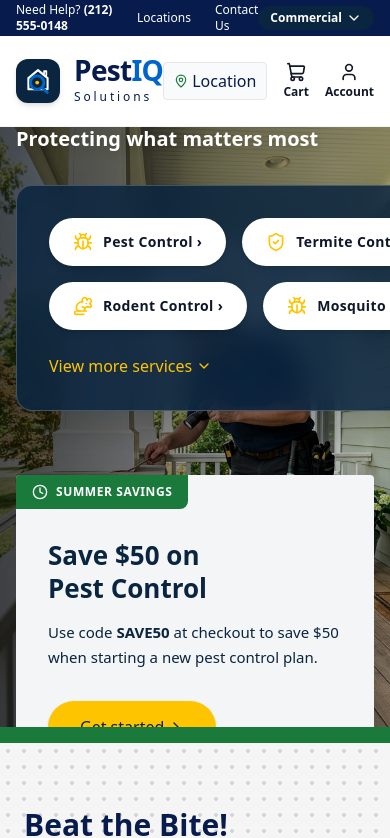
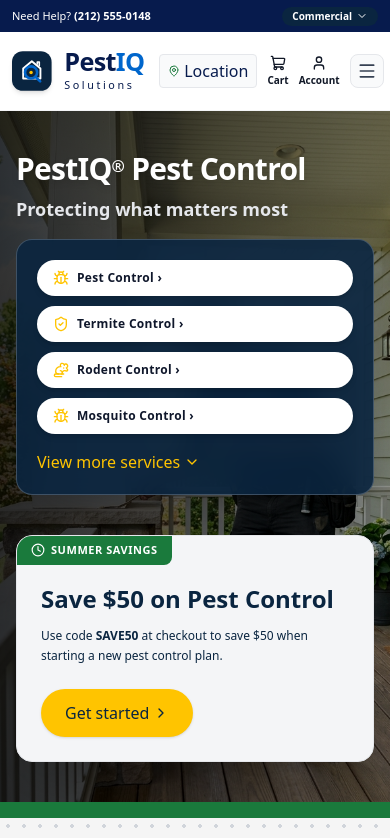
Before and after one commit to WebDesigner019/pestiq-solution-web, a Next.js app: page / in a window 390 px wide. Shown: the top 838 px of the page. Built offline with nearby package versions, Linux system fonts and the light colour scheme.

Commit message:
Complete Mobile Layout Refactor: Fix hero section card clipping, mobile top utility bar wrapping, service pill grid, and general pest missing image path

```diff
--- a/app/page.tsx
+++ b/app/page.tsx
@@ -91,16 +91,16 @@
       <Header />
       <main className="w-full">
         {/* Section 1: HERO */}
-        <section className="relative w-full h-[600px] flex items-center bg-[#f4f3f0] overflow-hidden">
+        <section className="relative w-full min-h-[540px] md:h-[620px] py-10 md:py-0 flex items-center bg-[#f4f3f0] overflow-hidden">
           {/* Background Image Container */}
           <div className="absolute inset-0 z-0">
             <img
               src="/images/pestiq-technician-home.jpg"
               alt="Pest Technician"
-              className="w-full h-full object-cover"
+              className="w-full h-full object-cover object-center"
             />
             {/* Dark gradient overlay for text readability on left */}
-            <div className="absolute inset-0 bg-gradient-to-r from-black/70 via-black/40 to-transparent"></div>
+            <div className="absolute inset-0 bg-gradient-to-r from-black/80 via-black/60 md:via-black/40 to-black/30 md:to-transparent"></div>
           </div>
 
           {/* Diagonal Dark Blue Shape on Right */}
@@ -109,54 +109,58 @@
             style={{ clipPath: "polygon(40% 0, 100% 0, 100% 100%, 0% 100%)" }}
           ></div>
 
-          <div className="relative z-10 max-w-7xl mx-auto px-4 md:px-8 w-full flex flex-col md:flex-row justify-between items-center gap-8">
+          <div className="relative z-10 max-w-7xl mx-auto px-4 sm:px-6 md:px-8 w-full flex flex-col md:flex-row justify-between items-center gap-6 sm:gap-8">
             <div className="text-white w-full md:w-[55%]">
-              <h1 className="text-4xl md:text-5xl lg:text-6xl font-black mb-4 tracking-tight drop-shadow-md">PestIQ<sup className="text-lg md:text-xl lg:text-2xl top-[-0.5em]">®</sup> Pest Control</h1>
-              <p className="text-xl md:text-2xl font-bold mb-8 drop-shadow-md">Protecting what matters most</p>
+              <h1 className="text-3xl sm:text-4xl md:text-5xl lg:text-6xl font-black mb-2 sm:mb-4 tracking-tight drop-shadow-md">
+                PestIQ<sup className="text-base sm:text-lg md:text-xl lg:text-2xl top-[-0.5em]">®</sup> Pest Control
+              </h1>
+              <p className="text-lg sm:text-xl md:text-2xl font-bold mb-4 sm:mb-8 drop-shadow-md text-gray-200">
+                Protecting what matters most
+              </p>
 
-              <div className="bg-[#0a2540]/85 backdrop-blur-md border border-white/20 p-8 rounded-2xl shadow-2xl w-max mt-4">
-                <div className="flex flex-wrap gap-4 mb-6 max-w-[500px]">
-                  <Link href="/pests/ants" className="bg-white hover:bg-gray-100 rounded-full px-6 py-3.5 transition-colors flex items-center gap-2.5 shadow-md w-max">
-                    <Bug className="w-5 h-5 text-[#ffc400]"/>
-                    <span className="font-extrabold text-slate-900 text-sm tracking-wide">Pest Control ›</span>
+              <div className="bg-[#0a2540]/90 backdrop-blur-md border border-white/20 p-5 sm:p-8 rounded-2xl shadow-2xl w-full max-w-[520px]">
+                <div className="grid grid-cols-1 sm:grid-cols-2 gap-2.5 sm:gap-3.5 mb-4 sm:mb-6">
+                  <Link href="/pests/ants" className="bg-white hover:bg-gray-100 rounded-full px-4 sm:px-5 py-2.5 sm:py-3 transition-colors flex items-center gap-2 shadow-md">
+                    <Bug className="w-4 h-4 sm:w-5 sm:h-5 text-[#ffc400] flex-shrink-0"/>
+                    <span className="font-extrabold text-slate-900 text-xs sm:text-sm tracking-wide truncate">Pest Control ›</span>
                   </Link>
-                  <Link href="/pests/termites" className="bg-white hover:bg-gray-100 rounded-full px-6 py-3.5 transition-colors flex items-center gap-2.5 shadow-md w-max">
-                    <ShieldCheck className="w-5 h-5 text-[#ffc400]"/>
-                    <span className="font-extrabold text-slate-900 text-sm tracking-wide">Termite Control ›</span>
+                  <Link href="/pests/termites" className="bg-white hover:bg-gray-100 rounded-full px-4 sm:px-5 py-2.5 sm:py-3 transition-colors flex items-center gap-2 shadow-md">
+                    <ShieldCheck className="w-4 h-4 sm:w-5 sm:h-5 text-[#ffc400] flex-shrink-0"/>
+                    <span className="font-extrabold text-slate-900 text-xs sm:text-sm tracking-wide truncate">Termite Control ›</span>
                   </Link>
-                  <Link href="/pests/rodents" className="bg-white hover:bg-gray-100 rounded-full px-6 py-3.5 transition-colors flex items-center gap-2.5 shadow-md w-max">
-                    <Rat className="w-5 h-5 text-[#ffc400]"/>
-                    <span className="font-extrabold text-slate-900 text-sm tracking-wide">Rodent Control ›</span>
+                  <Link href="/pests/rodents" className="bg-white hover:bg-gray-100 rounded-full px-4 sm:px-5 py-2.5 sm:py-3 transition-colors flex items-center gap-2 shadow-md">
+                    <Rat className="w-4 h-4 sm:w-5 sm:h-5 text-[#ffc400] flex-shrink-0"/>
+                    <span className="font-extrabold text-slate-900 text-xs sm:text-sm tracking-wide truncate">Rodent Control ›</span>
                   </Link>
-                  <Link href="/pests/mosquitoes" className="bg-white hover:bg-gray-100 rounded-full px-6 py-3.5 transition-colors flex items-center gap-2.5 shadow-md w-max">
-                    <Mosquito className="w-5 h-5 text-[#ffc400]"/>
-                    <span className="font-extrabold text-slate-900 text-sm tracking-wide">Mosquito & Tick Control ›</span>
+                  <Link href="/pests/mosquitoes" className="bg-white hover:bg-gray-100 rounded-full px-4 sm:px-5 py-2.5 sm:py-3 transition-colors flex items-center gap-2 shadow-md">
+                    <Mosquito className="w-4 h-4 sm:w-5 sm:h-5 text-[#ffc400] flex-shrink-0"/>
+                    <span className="font-extrabold text-slate-900 text-xs sm:text-sm tracking-wide truncate">Mosquito Control ›</span>
                   </Link>
                 </div>
                 <button
                   onClick={() => { document.getElementById('pest-library')?.scrollIntoView({ behavior: 'smooth' }) }}
-                  className="text-[#ffc400] hover:text-white font-bold text-[15px] transition-colors flex items-center gap-1"
+                  className="text-[#ffc400] hover:text-white font-bold text-xs sm:text-[15px] transition-colors flex items-center gap-1"
                 >
                   View more services <ChevronDown className="w-4 h-4" />
                 </button>
               </div>
             </div>
 
-            <div className="w-full md:w-[45%] flex justify-end md:pr-4 mt-8 md:mt-0">
-              <div className="bg-[#f4f5f7] rounded shadow-2xl overflow-hidden w-full max-w-sm relative">
+            <div className="w-full md:w-[45%] flex justify-center md:justify-end mt-4 md:mt-0">
+              <div className="bg-[#f4f5f7] rounded-2xl shadow-2xl overflow-hidden w-full max-w-sm relative border border-gray-200">
                 {/* Floating Green Badge */}
-                <div className="absolute top-0 left-0 bg-[#1a7a3c] text-white px-4 py-2 font-bold text-[12px] uppercase tracking-wider flex items-center gap-2 rounded-br-lg z-20">
-                  <Clock className="w-4 h-4" /> SUMMER SAVINGS
+                <div className="absolute top-0 left-0 bg-[#1a7a3c] text-white px-3.5 py-1.5 font-bold text-[11px] uppercase tracking-wider flex items-center gap-1.5 rounded-br-lg z-20">
+                  <Clock className="w-3.5 h-3.5" /> SUMMER SAVINGS
                 </div>
 
-                <div className="p-8 pt-16">
-                  <h2 className="text-[26px] leading-tight font-black text-[#0a2540] mb-4">Save $50 on Pest Control</h2>
-                  <p className="text-[#0a2540] font-medium mb-8 text-[15px] leading-relaxed">
+                <div className="p-6 sm:p-8 pt-12 sm:pt-14">
+                  <h2 className="text-2xl sm:text-[26px] leading-tight font-black text-[#0a2540] mb-3">Save $50 on Pest Control</h2>
+                  <p className="text-[#0a2540] font-medium mb-6 text-xs sm:text-[15px] leading-relaxed">
                     Use code <strong className="font-bold">SAVE50</strong> at checkout to save $50 when starting a new pest control plan.
                   </p>
                   <button
                     onClick={() => setIsAddressModalOpen(true)}
-                    className="bg-[#ffc400] hover:bg-[#e6af00] text-[#0a2540] font-bold text-[15px] px-8 py-3.5 rounded-full transition-all flex items-center gap-1 w-max shadow-sm"
+                    className="bg-[#ffc400] hover:bg-[#e6af00] text-[#0a2540] font-bold text-xs sm:text-[15px] px-6 sm:px-8 py-3 sm:py-3.5 rounded-full transition-all flex items-center gap-1 w-max shadow-sm"
                   >
                     Get started <ChevronRight className="w-4 h-4" />
                   </button>
--- a/app/pests/[slug]/page.tsx
+++ b/app/pests/[slug]/page.tsx
@@ -288,11 +288,11 @@
         </div>
 
         {/* Hero Section */}
-        <section className="relative w-full h-[400px] flex items-center justify-center bg-gray-900">
+        <section className="relative w-full min-h-[360px] md:h-[420px] py-12 md:py-0 flex items-center justify-center bg-gray-900">
           <div className="absolute inset-0 z-0">
             {/* Fallback color if image is missing */}
             <div className="absolute inset-0 bg-[#071b4d] opacity-80 z-10" />
-            <img src={pest.heroImage} alt={pest.name} className="w-full h-full object-cover" />
+            <img src={pest.heroImage} alt={pest.name} className="w-full h-full object-cover object-center" />
           </div>
           <div className="relative z-20 text-center text-white max-w-3xl px-4">
             <h1 className="text-4xl md:text-5xl font-bold mb-4">{pest.title}</h1>
--- a/app/pests/general/page.tsx
+++ b/app/pests/general/page.tsx
@@ -44,7 +44,7 @@
     { name: "Cockroaches", image: "/images/cockroach.jpg", title: "Keep roaches out of your kitchen.", desc: "Cockroaches are resilient pests that can contaminate food and spread disease. Our targeted treatments get to the source." },
     { name: "Bed Bugs", image: "/images/bedroom.jpg", title: "Sleep tight, don't let the bed bugs bite.", desc: "Bed bugs are notoriously difficult to eliminate. We use specialized techniques to ensure your home is completely bed bug free." },
     { name: "Mice & Rats", image: "/images/rodent.jpg", title: "Stop rodents in their tracks.", desc: "Rodents can cause structural damage and pose health risks. We focus on exclusion and elimination." },
-    { name: "Termites", image: "/images/termite.jpg", title: "Protect your biggest investment.", desc: "Termites silently destroy wood structures. We offer advanced baiting and liquid treatments to stop them." },
+    { name: "Termites", image: "/images/suburban-houses.png", title: "Protect your biggest investment.", desc: "Termites silently destroy wood structures. We offer advanced baiting and liquid treatments to stop them." },
     { name: "Spiders", image: "/images/spider.jpg", title: "Clear the webs and keep spiders away.", desc: "We knock down webs and apply perimeter treatments to keep spiders outside where they belong." }
   ];
 
@@ -55,10 +55,10 @@
       <Header />
       <main className="w-full">
         {/* HERO SECTION */}
-        <section className="relative w-full h-[500px] md:h-[600px] flex items-center bg-gray-900 overflow-hidden">
+        <section className="relative w-full min-h-[420px] md:h-[600px] py-12 md:py-0 flex items-center bg-gray-900 overflow-hidden">
           <div className="absolute inset-0 z-0">
             <img
-              src="/images/pest-technician.jpg"
+              src="/images/pestiq-technician-home.jpg"
               alt="Pest Technician"
               className="w-full h-full object-cover opacity-70 object-center"
             />
--- a/components/Header.tsx
+++ b/components/Header.tsx
@@ -42,28 +42,28 @@
     <header className="relative w-full z-50 flex flex-col font-sans">
       {/* Tier 1 - Utility Bar */}
       <div
-        className="w-full flex items-center justify-between px-4 md:px-8 text-white text-xs"
-        style={{ backgroundColor: "#071b4d", height: "36px" }}
+        className="w-full flex items-center justify-between px-3 md:px-8 text-white text-[11px] sm:text-xs"
+        style={{ backgroundColor: "#071b4d", minHeight: "32px" }}
       >
-        <div className="flex items-center space-x-6">
+        <div className="flex items-center space-x-3 sm:space-x-6">
           <span>Need Help? <a href="tel:2125550148" className="font-semibold hover:underline">(212) 555-0148</a></span>
-          <Link href="/locations" className="hover:underline">Locations</Link>
-          <Link href="/contact" className="hover:underline">Contact Us</Link>
+          <Link href="/locations" className="hidden sm:inline hover:underline">Locations</Link>
+          <Link href="/contact" className="hidden sm:inline hover:underline">Contact Us</Link>
         </div>
         <div>
           <Link
             href="/commercial"
-            className="px-3 py-1 rounded-full text-white font-semibold transition-opacity hover:opacity-80 flex items-center"
+            className="px-2.5 py-0.5 rounded-full text-white font-semibold transition-opacity hover:opacity-80 flex items-center text-[10px] sm:text-xs"
             style={{ backgroundColor: "#0a2540" }}
           >
-            Commercial <ChevronDown className="w-4 h-4 ml-1" />
+            Commercial <ChevronDown className="w-3 h-3 ml-1" />
           </Link>
         </div>
       </div>
 
       {/* Tier 2 - Brand Bar */}
-      <div className="w-full bg-white flex items-center justify-between px-4 md:px-8 py-4 border-b border-gray-100 relative">
-        <div className="flex-shrink-0 flex items-center">
+      <div className="w-full bg-white flex items-center justify-between px-3 sm:px-6 md:px-8 py-2.5 sm:py-4 border-b border-gray-100 relative">
+        <div className="flex-shrink-0 flex items-center scale-90 sm:scale-100 origin-left">
           <Logo />
         </div>
 
@@ -81,41 +81,41 @@
         </div>
 
         {/* Right: Icons */}
-        <div className="flex items-center space-x-4 sm:space-x-6">
+        <div className="flex items-center space-x-2.5 sm:space-x-5">
           {/* Mobile Location Quick Button */}
           <button
             onClick={() => setIsAddressModalOpen(true)}
-            className="md:hidden flex items-center gap-1 bg-gray-50 border border-gray-200 px-2.5 py-1.5 rounded text-[11px] font-bold text-[#071b4d]"
+            className="md:hidden flex items-center gap-1 bg-gray-50 border border-gray-200 px-2 py-1 rounded text-[10px] font-bold text-[#071b4d]"
           >
-            <MapPin className="w-3.5 h-3.5 text-[#1a7a3c]" />
-            <span className="truncate max-w-[80px]">{zipCode ? serviceArea.split(",")[0] : "Location"}</span>
+            <MapPin className="w-3 h-3 text-[#1a7a3c]" />
+            <span className="truncate max-w-[65px]">{zipCode ? serviceArea.split(",")[0] : "Location"}</span>
           </button>
 
           <a href="tel:2125550148" className="hidden sm:flex flex-col items-center text-gray-700 hover:text-[#071b4d]">
-            <Phone className="w-5 h-5 mb-0.5" />
-            <span className="text-xs font-semibold">Call</span>
+            <Phone className="w-4 h-4 sm:w-5 sm:h-5 mb-0.5" />
+            <span className="text-[10px] sm:text-xs font-semibold">Call</span>
           </a>
           <Link href="/cart" className="flex flex-col items-center text-gray-700 hover:text-[#071b4d] relative">
-            <ShoppingCart className="w-5 h-5 mb-0.5" />
-            <span className="text-xs font-semibold">Cart</span>
+            <ShoppingCart className="w-4 h-4 sm:w-5 sm:h-5 mb-0.5" />
+            <span className="text-[10px] sm:text-xs font-semibold">Cart</span>
             {cartItem !== null && (
-              <span className="absolute -top-1 -right-2 bg-red-600 text-white text-[10px] font-bold px-1.5 py-0.5 rounded-full">
+              <span className="absolute -top-1 -right-2 bg-red-600 text-white text-[9px] font-bold px-1.5 py-0.5 rounded-full">
                 1
               </span>
             )}
           </Link>
           <Link href="/portal" className="flex flex-col items-center text-gray-700 hover:text-[#071b4d]">
-            <User className="w-5 h-5 mb-0.5" />
-            <span className="text-xs font-semibold">Account</span>
+            <User className="w-4 h-4 sm:w-5 sm:h-5 mb-0.5" />
+            <span className="text-[10px] sm:text-xs font-semibold">Account</span>
           </Link>
 
           {/* Mobile menu button */}
           <button
-            className="md:hidden flex items-center justify-center text-gray-700 p-1 rounded-lg border border-gray-200"
+            className="md:hidden flex items-center justify-center text-gray-700 p-1.5 rounded-lg border border-gray-200 bg-gray-50"
             onClick={() => setMobileMenuOpen(!mobileMenuOpen)}
             aria-label="Toggle mobile menu"
           >
-            <Menu className="w-6 h-6" />
+            <Menu className="w-5 h-5" />
           </button>
         </div>
       </div>
```
